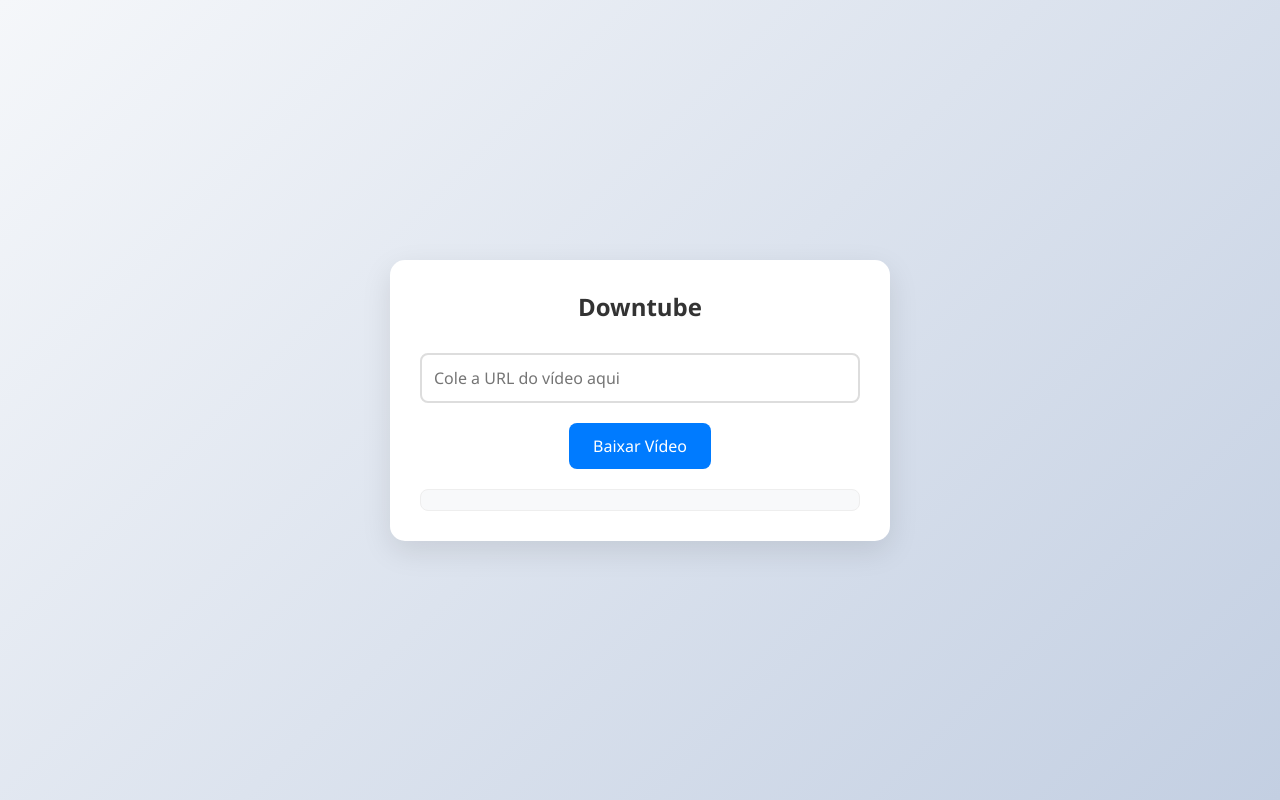
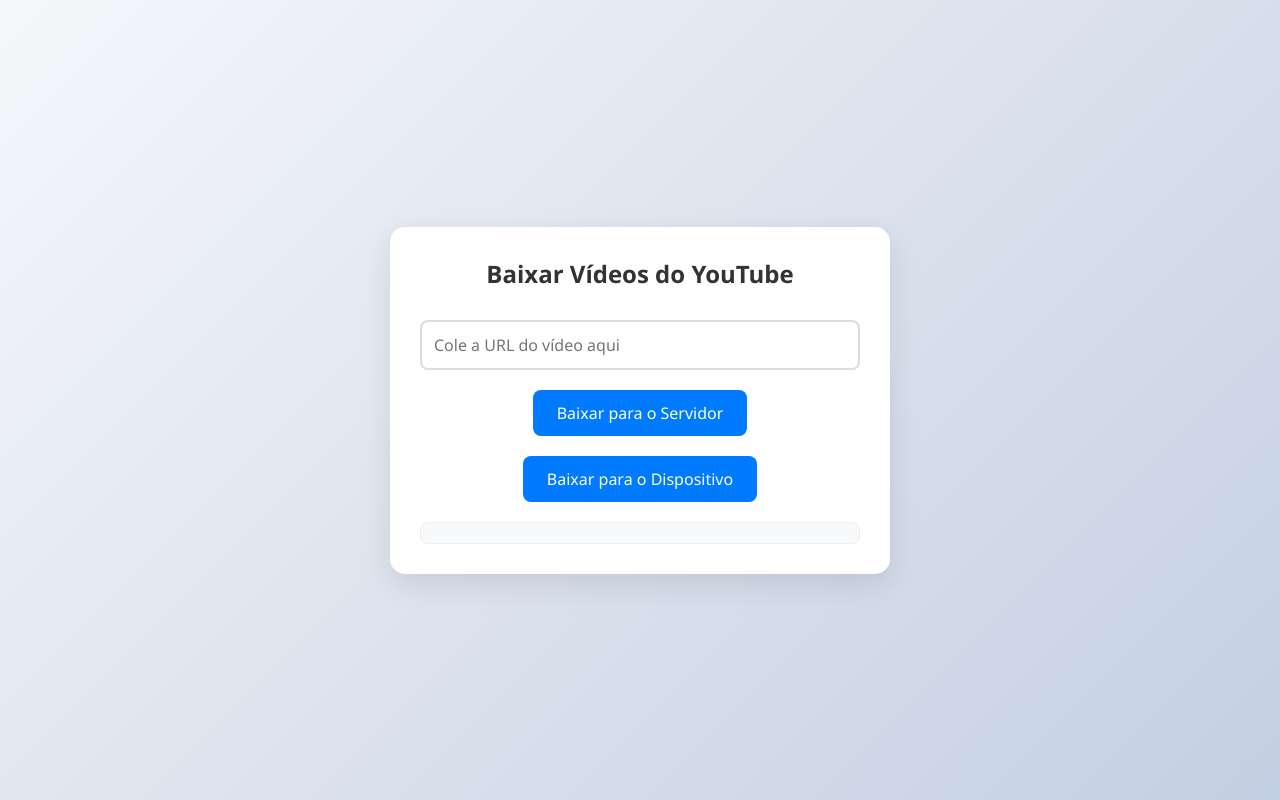
Before and after one commit to pedrodev2025/Downtube, a website: page archives/public/index.html in a window 1280 px wide. Drawn offline with Linux system fonts and the light colour scheme.

Commit message:
Update index.html

```diff
--- a/archives/public/index.html
+++ b/archives/public/index.html
@@ -3,14 +3,17 @@
 <head>
     <meta charset="UTF-8">
     <meta name="viewport" content="width=device-width, initial-scale=1.0">
-    <title>Downtube</title>
+    <title>Baixar Vídeos com yt-dlp</title>
     <link rel="stylesheet" href="styles.css">
 </head>
 <body>
     <div class="container">
-        <h1>Downtube</h1>
+        <h1>Baixar Vídeos do YouTube</h1>
         <input type="text" id="videoUrl" placeholder="Cole a URL do vídeo aqui">
-        <button id="downloadBtn">Baixar Vídeo</button>
+        <div class="buttons">
+            <button id="downloadToServer">Baixar para o Servidor</button>
+            <button id="downloadToDevice">Baixar para o Dispositivo</button>
+        </div>
         <p id="status"></p>
     </div>
     <script src="script.js"></script>
```
